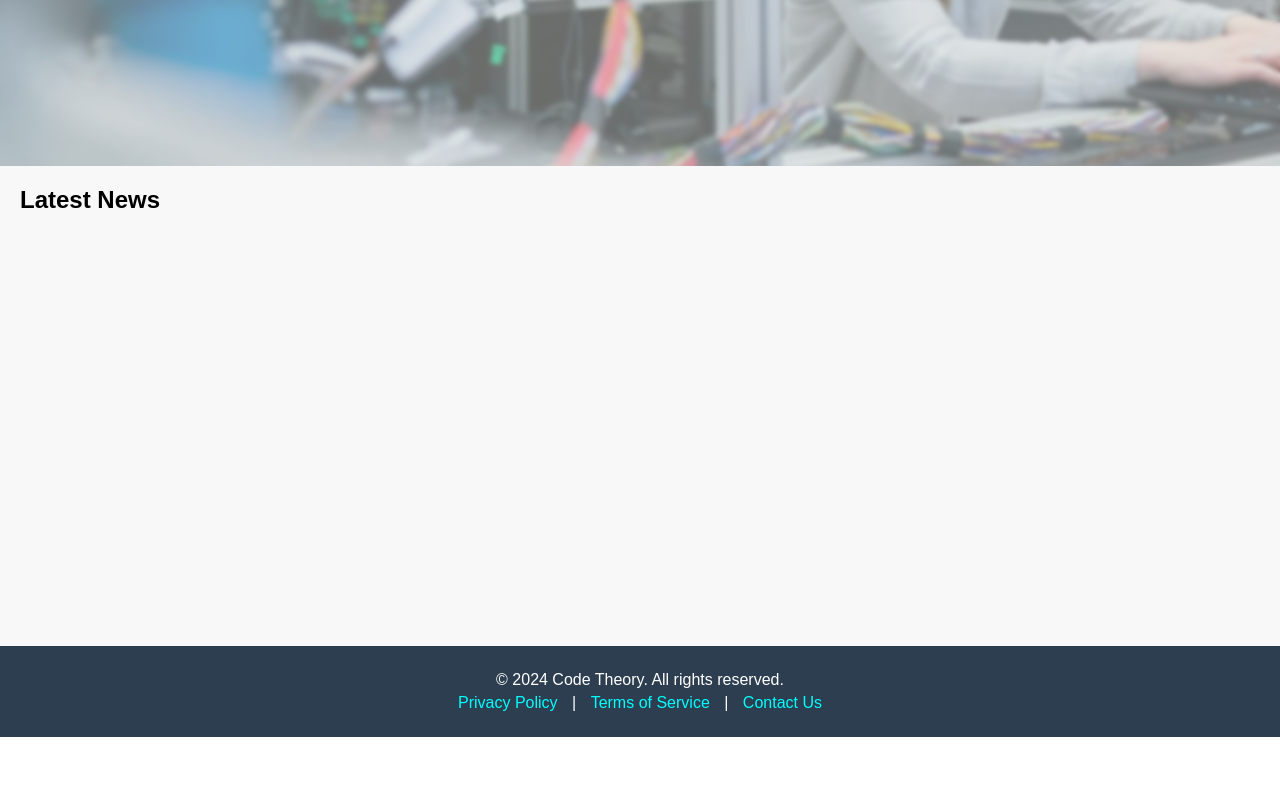
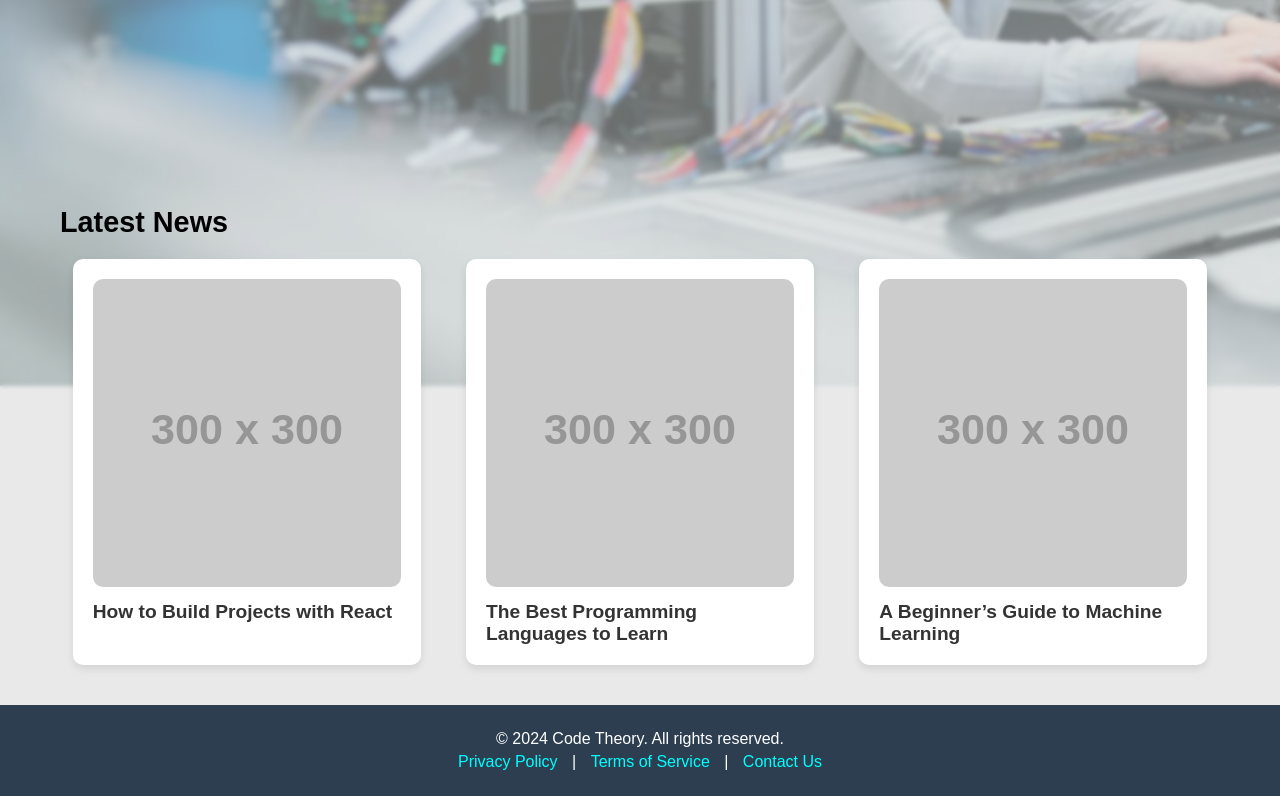
Before and after one commit to 0ACE/Code-Theory, a plain HTML site: page index.html in a window 1280 px wide. Shown: the part 415-1211 px from the top of the page. Before the commit the page ends 1152 px from the top, so only its background shows below. Drawn offline with Linux system fonts and the light colour scheme; placeholder pictures from the web are drawn by us.

Commit message:
add latest news

```diff
--- a/index.html
+++ b/index.html
@@ -29,9 +29,25 @@
             <p>Discover the latest in coding, technology, and more</p>
             <button class="btn">Last news</button>
         </section>
-        <section class="news-Section">
-            <h2 class="left-Top-Header">Latest News</h2>
+
+        <section class="latest-news">
+            <h2>Latest News</h2>
+            <div class="articles">
+                <article>
+                    <img src="https://via.placeholder.com/300" alt="Article Image">
+                    <h3>How to Build Projects with React</h3>
+                </article>
+                <article>
+                    <img src="https://via.placeholder.com/300" alt="Article Image">
+                    <h3>The Best Programming Languages to Learn</h3>
+                </article>
+                <article>
+                    <img src="https://via.placeholder.com/300" alt="Article Image">
+                    <h3>A Beginner’s Guide to Machine Learning</h3>
+                </article>
+            </div>
         </section>
+
     </div>
     <footer>
         <p>&copy; 2024 Code Theory. All rights reserved.</p>
--- a/style.css
+++ b/style.css
@@ -85,7 +85,8 @@ nav a:hover {
     align-items: center;
     color: rgb(0, 0, 0);
     text-align: center;
-    padding: 50px 20px; /* Adjusted padding */
+    padding: 50px 20px;
+    /* Adjusted padding */
     flex-direction: column;
 }
 
@@ -184,7 +185,7 @@ nav a:hover {
     min-width: 86px;
 }
 
-.hr-Links{
+.hr-Links {
     border-radius: 10px;
 }
 
@@ -204,8 +205,54 @@ nav a:hover {
     bottom: 0;
     left: 0;
     width: 100%;
-    height: 2px; /* Adjust the thickness of the underline */
+    height: 2px;
+    /* Adjust the thickness of the underline */
     /* background-color: hsl(10, 80%, 50%); */
+}
+
+.latest-news,
+.popular-articles {
+    max-width: 1200px;
+    margin: 40px auto;
+    padding: 0 20px;
+}
+
+.latest-news h2,
+.popular-articles h2 {
+    font-size: 1.8rem;
+    margin-bottom: 20px;
+}
+
+/* Flex layout for article grids */
+.articles {
+    display: flex;
+    gap: 20px;
+    justify-content: space-around;
+}
+
+.articles article {
+    background-color: white;
+    padding: 20px;
+    border-radius: 10px;
+    box-shadow: 0 4px 8px rgba(0, 0, 0, 0.1);
+    transition: transform 0.3s ease;
+    width: 30%;
+}
+
+/* Hover effect for article cards */
+.articles article:hover {
+    transform: translateY(-10px);
+}
+
+.articles img {
+    width: 100%;
+    border-radius: 10px;
+}
+
+.articles h3 {
+    margin-top: 10px;
+    font-size: 1.2rem;
+    color: #333;
 }
 
 
@@ -237,11 +284,12 @@ footer a:hover {
 
 @keyframes sun-rise {
     from {
-    /* pushes the sun down past the viewport */
-    transform: translateY(110vh);
+        /* pushes the sun down past the viewport */
+        transform: translateY(110vh);
     }
+
     to {
-    /* returns the sun to its default position */
-    transform: translateY(0);
+        /* returns the sun to its default position */
+        transform: translateY(0);
     }
 }
```
